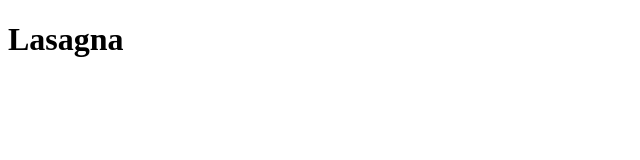
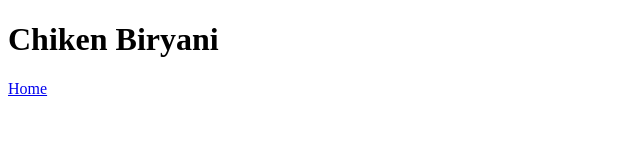
Before and after one commit to pavankamble1702-prog/odin-recipes, a plain HTML site: page recipes/chiken-biryani.html in a window 1280 px wide. Shown: the whole page, without its empty margins (0-640 px from the left). Drawn offline with Linux system fonts and the light colour scheme.

Commit message:
Rename recipe to chicken biryani

```diff
--- a/recipes/lasagna.html
+++ b/recipes/chiken-biryani.html
@@ -3,9 +3,12 @@
 <head>
     <meta charset="UTF-8">
     <meta name="viewport" content="width=device-width, initial-scale=1.0">
-    <title>Document</title>
+    <title>chiken biryani recipe</title>
 </head>
 <body>
-    <h1>Lasagna</h1>
+    <h1>Chiken Biryani</h1>
+
+
+    <a href="../index.html">Home</a>
 </body>
 </html>
```
Also changed, not shown: index.html (+1 -1 lines).
